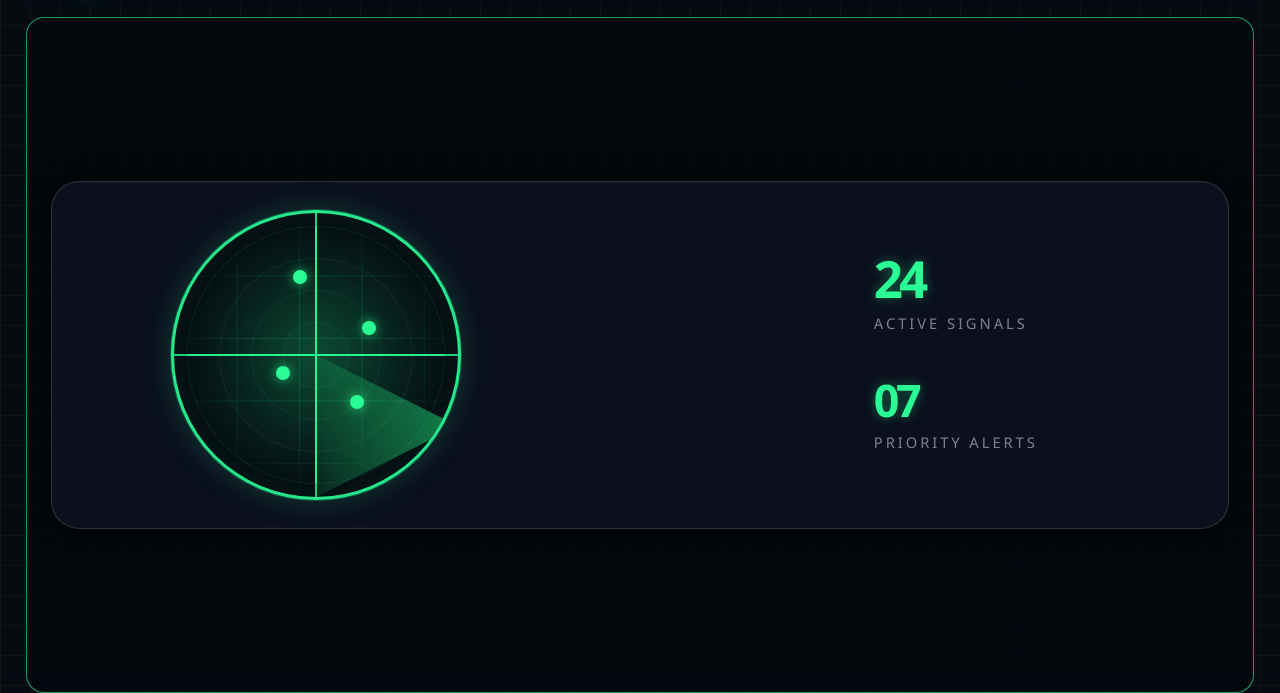
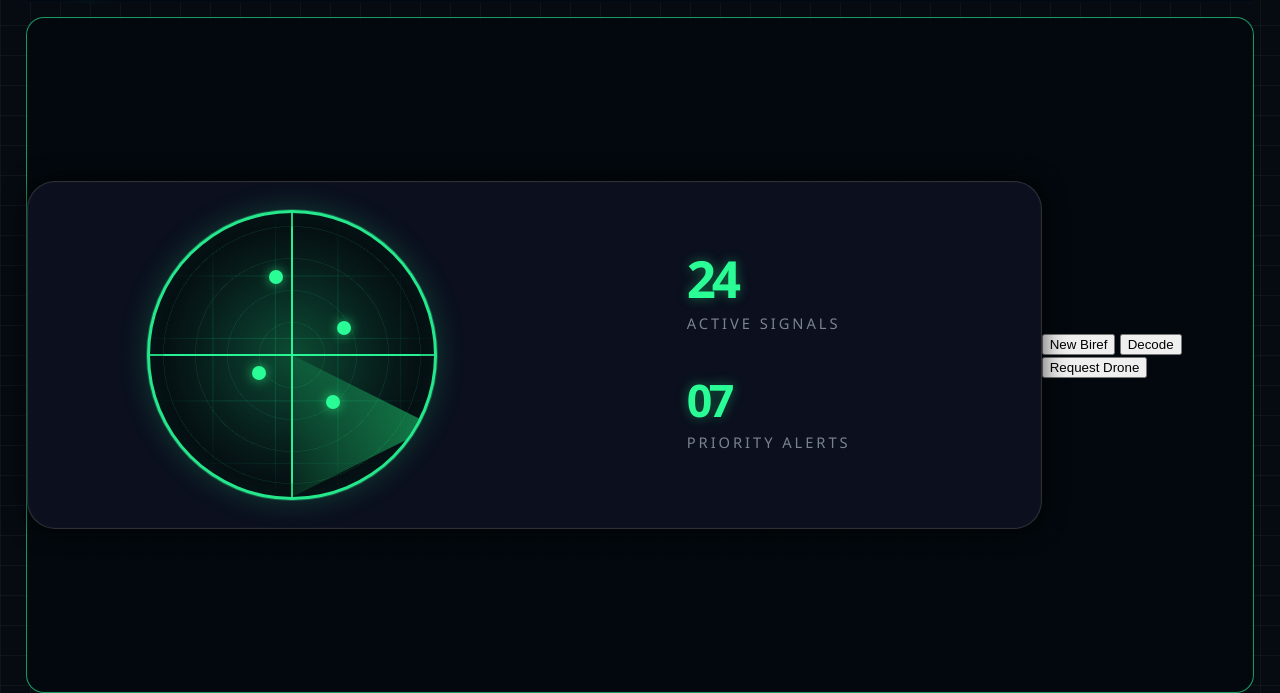
Before and after one commit to miri-lieb/AmanTech, a plain HTML site: page index.html in a window 1280 px wide. Shown: the part 125-818 px from the top of the page. Drawn offline with Linux system fonts and the light colour scheme.

Commit message:
Add new SVG icons for code, rocket, and zap; update index.html with new buttons

```diff
--- a/index.html
+++ b/index.html
@@ -47,6 +47,17 @@
             </div>
           </div>
         </div>
+        <div>
+            <button>
+                New Biref
+            </button>
+            <button>
+                Decode
+            </button>
+            <button>
+                Request Drone
+            </button>
+          </div>
       </main>
     </div>
   </body>
```
Also changed, not shown: code.svg (added), rocket.svg (added), zap.svg (added), 1 other file.
